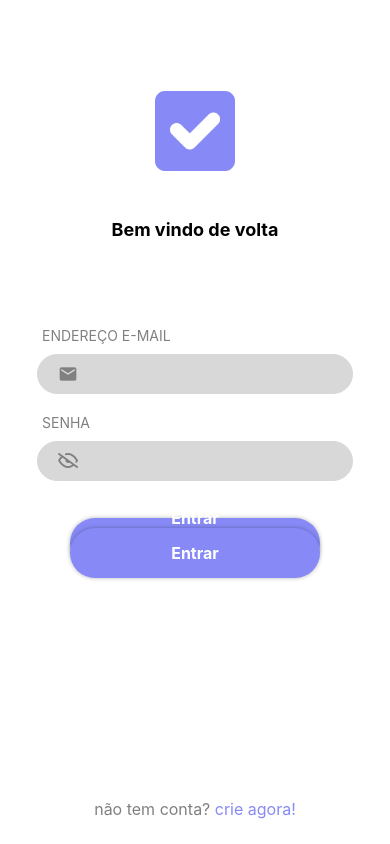
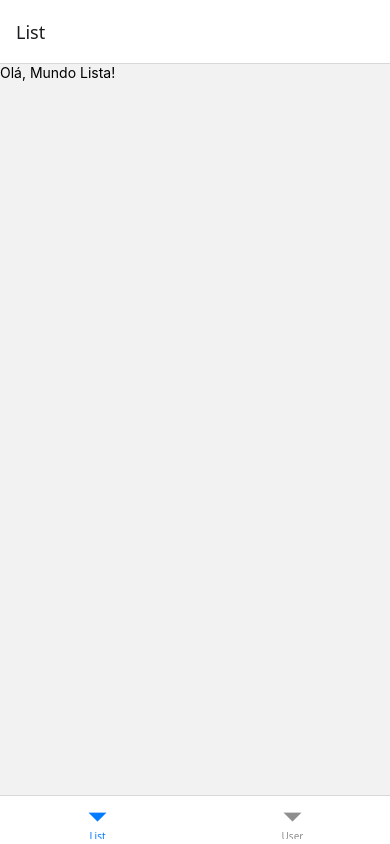
Before and after one commit to Fast-18/reactNative-App, a React Native app: screen /BottomRoutes in a window 390 px wide. Built offline with nearby package versions, Linux system fonts and the light colour scheme.

Commit message:
Criacao de rotas , paginas novas, baixando extensoes para segunda tela, finalmente fazendo a transicao da primeira tela para a segunda

```diff
--- a/App.tsx
+++ b/App.tsx
@@ -1,14 +1,19 @@
-import { StatusBar } from 'expo-status-bar';
-import { StyleSheet, Text, View } from 'react-native';
-import Login from './src/pages/login';
+import './gesture-handler';
+import { StyleSheet } from 'react-native';
+import Routes from './src/routes/index.routes';
+import { NavigationContainer } from '@react-navigation/native';
 
 export default function App() {
   return (
-    <Login />
+    <NavigationContainer>
+      <Routes />
+    </NavigationContainer>
   );
 }
 
 const styles = StyleSheet.create({
-
+  container: {
+    flex: 1
+  }
 
 });
--- /dev/null
+++ b/gesture-handler.native.js
@@ -0,0 +1 @@
+import 'react-native-gesture-handler'
--- a/package.json
+++ b/package.json
@@ -10,10 +10,13 @@
   },
   "dependencies": {
     "@react-native-vector-icons/ionicons": "12.3.0",
+    "@react-navigation/bottom-tabs": "^7.4.7",
+    "@react-navigation/stack": "^7.4.8",
     "expo": "~53.0.20",
     "expo-status-bar": "~2.2.3",
     "react": "19.0.0",
     "react-native": "0.79.5",
+    "react-native-gesture-handler": "^2.28.0",
     "react-native-vector-icons": "^10.3.0"
   },
   "devDependencies": {
--- /dev/null
+++ b/src/pages/list/index.tsx
@@ -0,0 +1,10 @@
+import React from "react";
+import { Text } from "react-native";
+
+export default function List () {
+    return (
+        <Text>
+            Olá, Mundo Lista!
+        </Text>
+    )
+}
--- /dev/null
+++ b/src/pages/list/styles.ts
@@ -0,0 +1,6 @@
+import { StyleSheet, Dimensions } from "react-native";
+import { themas } from "../../global/themes";
+
+export const style = StyleSheet.create({
+
+})
--- a/src/pages/login/index.tsx
+++ b/src/pages/login/index.tsx
@@ -6,8 +6,12 @@
 import { themas } from "../../global/themes";
 import { Input } from "../../components/input";
 import { Button } from "../../components/Button";
+import { useNavigation, NavigationProp } from '@react-navigation/native'
 
 export default function Login() {
+
+  const navigation = useNavigation<NavigationProp<any>>();
+
   const [email, setEmail] = useState('');
   const [password, setPassword] = useState('');
   const [showPassword, setShowPassword] = useState(true);
@@ -21,8 +25,12 @@
         return Alert.alert('Atenção!', 'Informe os campos obrigatórios');
       }
 
+      navigation.navigate("BottomRoutes")
+
+      console.log("Logou!!!!!!!!!!!!!!!!!!!!!!!");
+
       setTimeout(() => {
-        if (email === 'gusta@gmail.com' && password === '12345678') {
+        if (email === 'mat@gmail.com' && password === '12345678') {
           Alert.alert('Logado com sucesso!');
         } else {
           Alert.alert('Usuário não encontrado!');
@@ -31,6 +39,8 @@
       }, 3000);
     } catch (error) {
       console.log(error);
+
+    } finally {
       setLoading(false);
     }
   }
@@ -63,17 +73,9 @@
 
       </View>
 
-      <View style={style.boxBotton}>
-        <TouchableOpacity style={style.button} onPress={getLogin}>
-          {loading ? (
-            <ActivityIndicator color={'#fff'} size="small" />
-          ) : (
-            <Text style={style.textButton}>Entrar</Text>
-          )}
-        <Button text="Entrar" loading = {loading} onPress={()=>getLogin} />
-        </TouchableOpacity>
-
-      </View>
+    <View style={style.boxBotton}>
+                <Button text="Entrar" loading={loading} onPress={() => getLogin()} />
+            </View>
 
       <Text style={style.textBotton}>
         não tem conta?{' '}
--- /dev/null
+++ b/src/pages/user/index.tsx
@@ -0,0 +1,11 @@
+import React from "react";
+
+import { Text } from "react-native";
+
+export default function User () {
+    return (
+        <Text>
+            olá, Mundo User!
+        </Text>
+    )
+}
--- /dev/null
+++ b/src/pages/user/styles.ts
@@ -0,0 +1,6 @@
+import { StyleSheet, Dimensions } from "react-native";
+import { themas } from "../../global/themes";
+
+export  const style = StyleSheet.create({
+
+})
--- /dev/null
+++ b/src/routes/botton.routes.tsx
@@ -0,0 +1,21 @@
+import { createBottomTabNavigator } from "@react-navigation/bottom-tabs";
+
+import List from '../pages/list';
+import User from "../pages/user";
+
+const Tab =  createBottomTabNavigator();
+
+export default function BottomRoutes() {
+    return (
+        <Tab.Navigator>
+            <Tab.Screen
+                name="List"
+                component={List}
+            />
+            <Tab.Screen
+            name="User"
+            component={User}
+            />
+        </Tab.Navigator>
+    )
+}
--- /dev/null
+++ b/src/routes/index.routes.tsx
@@ -0,0 +1,30 @@
+import React from "react";
+import { createStackNavigator } from "@react-navigation/stack";
+import Login from "../pages/login";
+import BottomRoutes from "./botton.routes";
+
+export default function Routes() {
+    const Stack = createStackNavigator()
+
+    return (
+        <Stack.Navigator
+        initialRouteName="Login"
+        screenOptions={{
+            headerShown: false,
+            cardStyle: {
+                backgroundColor: "#FFF"
+            }
+        }}
+        >
+
+        <Stack.Screen
+        name="Login"
+        component={Login}
+        />
+        <Stack.Screen
+        name="BottomRoutes"
+        component={BottomRoutes}
+        />
+        </Stack.Navigator>
+    )
+}
```
Also changed, not shown: gesture-handler.js (added), 1 other file (tests, documents, lock files or other folders).
